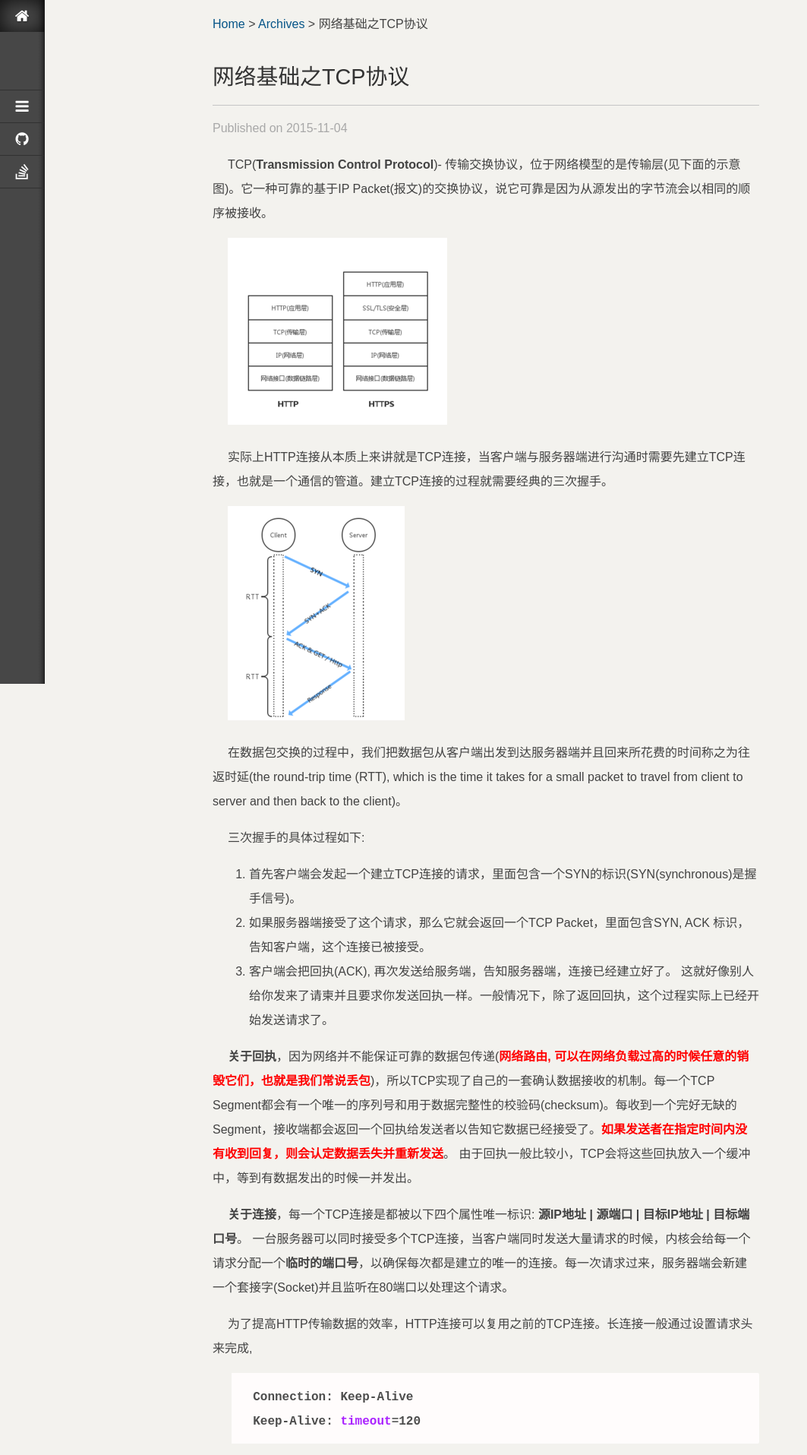
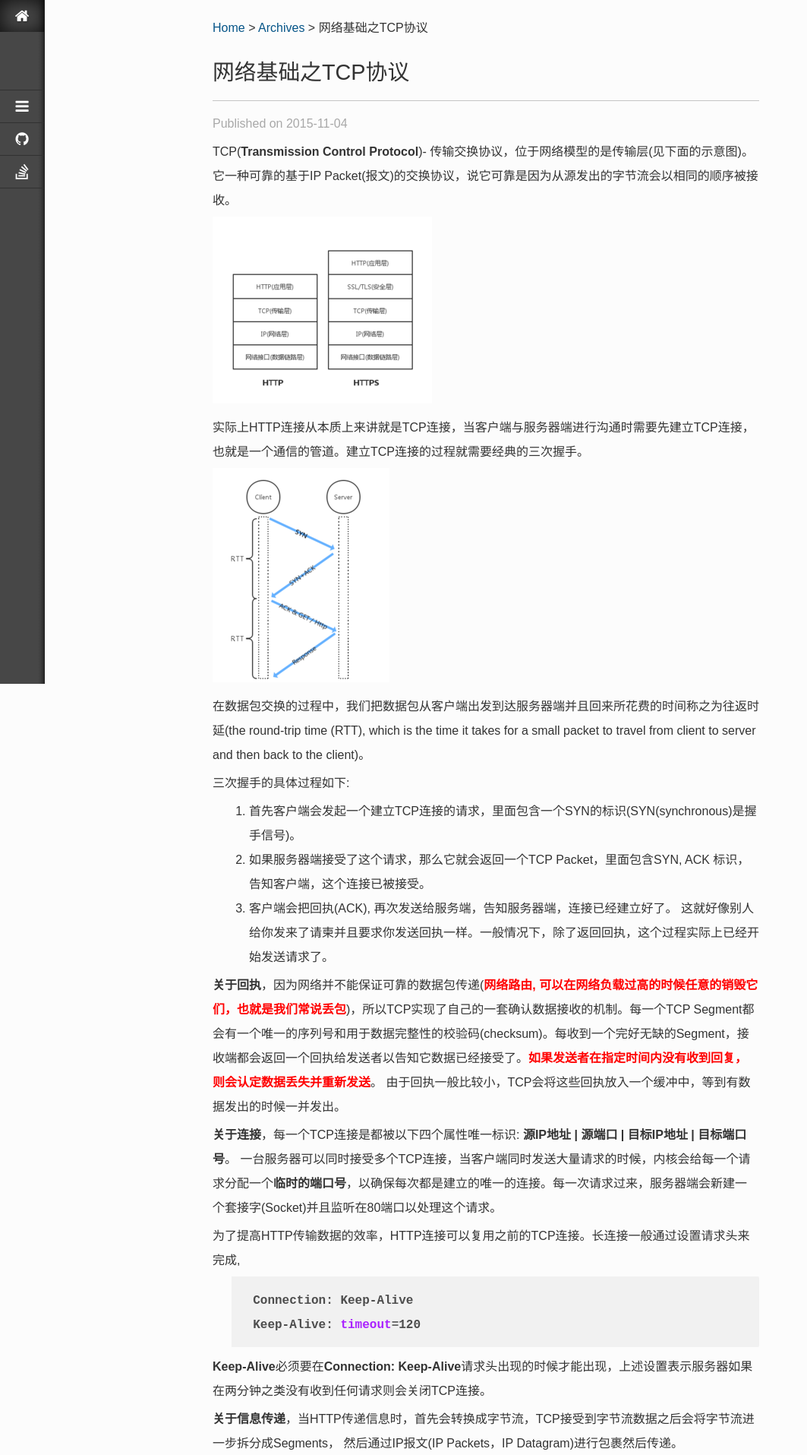
Before and after one commit to jacoffee/jacoffee.github.io, a Jekyll site: the page built from _posts/2015-11-04-network-tcp.md, in a window 1280 px wide. Shown: the top 1915 px of the page at 76% size, without its empty margins (0-1063 px from the left). Built offline with Jekyll 4.4.1, drawn with Linux system fonts in a browser that asks for light colours; nearby versions of some CDN libraries; library files that are not in the unit come from our copies.

Commit message:
fix: style change

```diff
--- a/static/css/style.css
+++ b/static/css/style.css
@@ -39,8 +39,8 @@ Author: original Style by 展新(pizner@gmail.com) and modified by Allen(3615416
 *************************/
 
 html {
-    color: #424242;
-    background: #f3f2ee;
+    color: #333;
+    background: #fcfcfc;
     -webkit-text-size-adjust: 100%;
     -ms-text-size-adjust: 100%;
 }
@@ -52,9 +52,11 @@ textarea, p, blockquote, th, td, hr, button, article, aside, details, figcaption
 article, aside, details, figcaption, figure, footer, header, hgroup, menu, nav, section {
     display: block;
 }
+/*
 article.lotus-post p {
     text-indent: 20px;
 }
+*/
 audio, canvas, video {
     display: inline-block;
 }
@@ -186,7 +188,7 @@ mark {
     background: #FFFB99;
 }
 p img {
-  max-width: 90%;
+  max-width: 100%;
 }
 
 div.highlight,div.highlighter-rouge {
@@ -199,12 +201,13 @@ h2.highlight, b.highlight {
 }
 
 pre, code {
-    overflow-x: auto;
+    overflow-wrap: break-word;
+    word-wrap: break-word;
 }
 
 code {
     color: #4d4d4d;
-    background: rgba(215, 215, 215, 0.9);
+    /* background: rgba(215, 215, 215, 0.9); */
     border: 0px solid #bdbdbd;
     font-weight: bold;
 }
@@ -334,7 +337,8 @@ li[class^="icon-"].icon-large:before, li[class*=" icon-"].icon-large:before {
 *************************/
 
 .lotus p, .lotus ul, .lotus ol, .lotus dl, .lotus form, .lotus hr, .lotus table, .lotus-p, .lotus-pre, .lotus-ul, .lotus-ol, .lotus-dl, .lotus-form, .lotus-hr, .lotus-table {
-    margin-bottom: 1em;
+    margin-bottom: 5px;
+    margin-top: 5px;
     vertical-align: middle;
 }
 
@@ -374,8 +378,8 @@ h1, h2, h3, h4, h5, h6 {
     font-size: 1.8em;
 }
 .lotus h2, .lotus-h2 {
-    font-size: 1.6em;
-    margin-left: 20px;
+    font-size: 1.4em;
+    /*margin-left: 20px;*/
 }
 .lotus h3, .lotus-h3 {
     font-size: 1.4em;
--- a/static/css/syntax.css
+++ b/static/css/syntax.css
@@ -17,7 +17,7 @@ green     #859900  operators, other keywords
 */
 
 /* .highlight { background-color: #FFFCFC; color: #93a1a1 } */
-div.highlight,div.highlighter-rouge { background-color: #FFFCFC; color: #93a1a1 }
+div.highlight,div.highlighter-rouge { background-color: #f1f1f1; color: #93a1a1 }
 .highlight .hll { background-color: #ffffcc }
 .highlight .c { color: #008800; font-style: italic } /* Comment */
 /*.highlight .err { border: 1px solid #FF0000 } Error */
```
